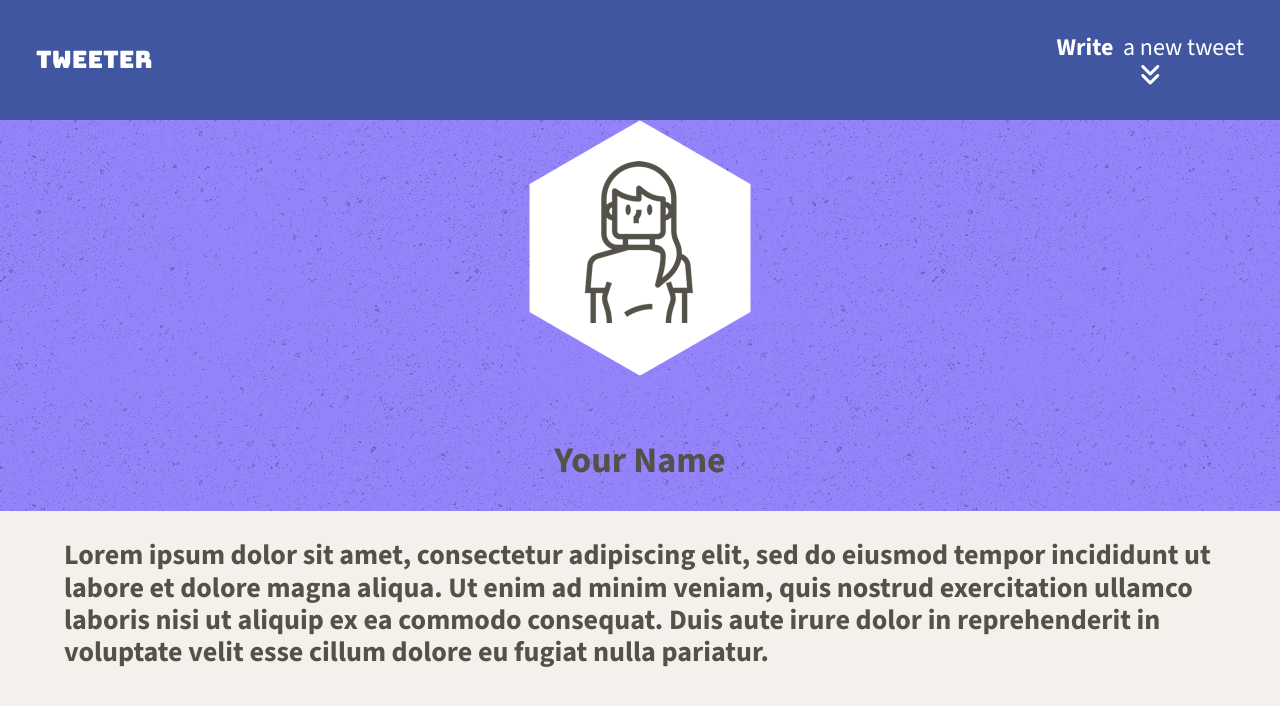
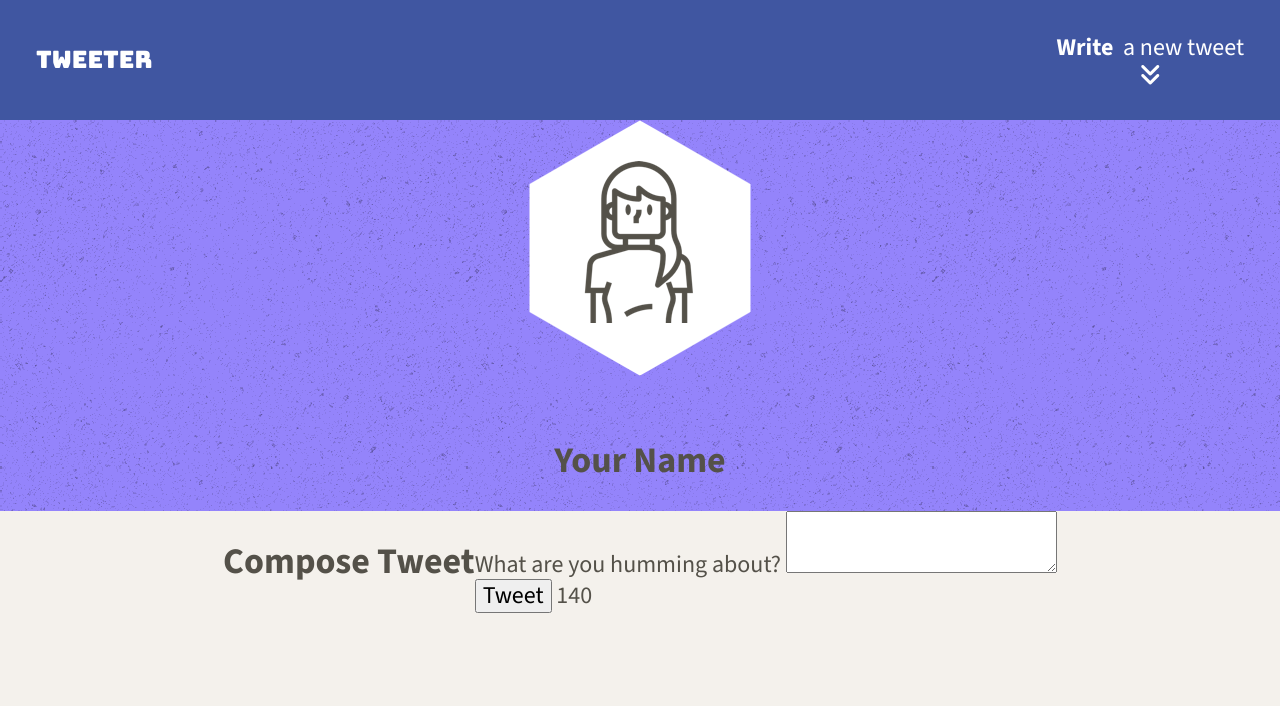
Before and after one commit to Rusgyn/tweeter, a website: page public/index.html in a window 1280 px wide. Drawn offline with nearby package versions, Linux system fonts and the light colour scheme.

Commit message:
Add the HTML markup inside the main container element to create the form

```diff
--- a/public/index.html
+++ b/public/index.html
@@ -49,9 +49,19 @@
 
     <!-- Page-specific (main) content here -->
     <main class="container">
-      <h3>
-        Lorem ipsum dolor sit amet, consectetur adipiscing elit, sed do eiusmod tempor incididunt ut labore et dolore magna aliqua. Ut enim ad minim veniam, quis nostrud exercitation ullamco laboris nisi ut aliquip ex ea commodo consequat. Duis aute irure dolor in reprehenderit in voluptate velit esse cillum dolore eu fugiat nulla pariatur.
-      </h3>
+      <!-- Form page -->
+      <section class="new-tweet">
+        <h2>Compose Tweet</h2>
+        <form>
+          <label for="tweet-text">What are you humming about?</label>
+          <textarea name="text" id="tweet-text"></textarea>
+          <div>
+            <button type="submit">Tweet</button>
+            <output name="counter" class="counter" for="tweet-text">140</output>
+          </div>
+        </form>
+      </section>
+
     </main>
   </body>
 </html>
```
